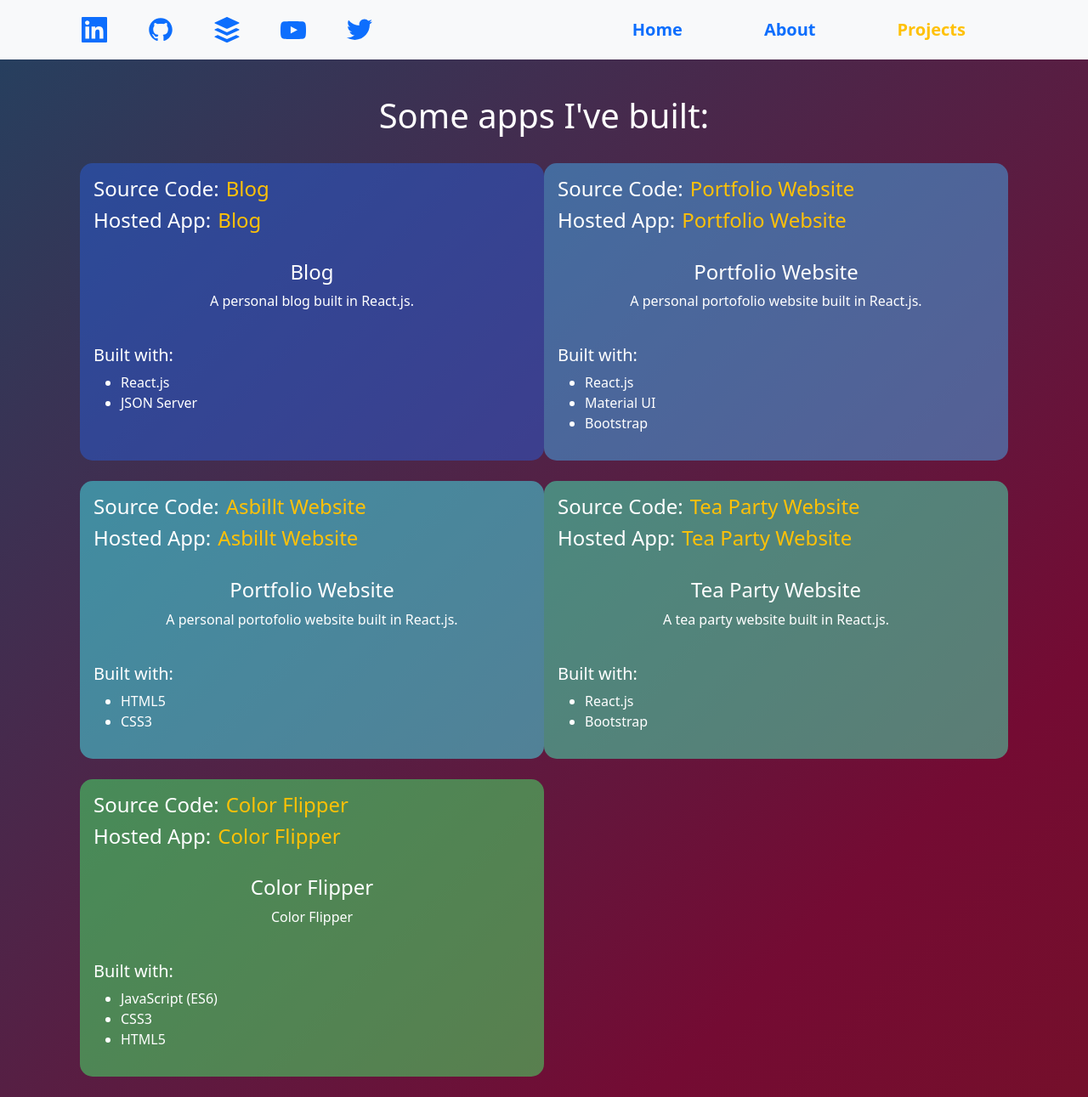
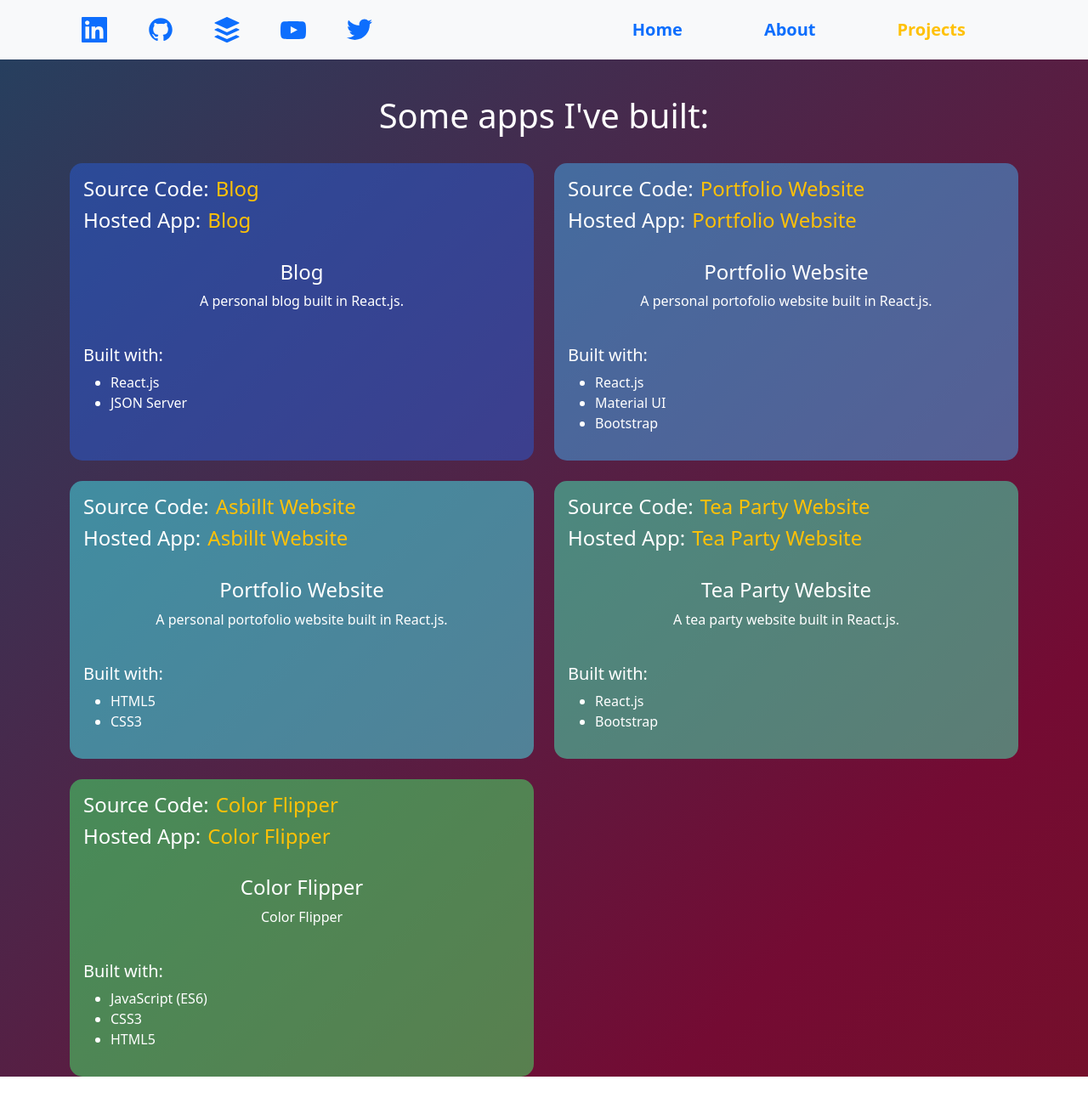
Before and after one commit to asbillt/portfolio-website, a React (Create React App) app: page /projects in a window 1280 px wide. Shown: the whole page at 85% size. After the commit the page ends 1267 px from the top, so only its background shows below. Built offline with nearby package versions, Linux system fonts and the light colour scheme.

Commit message:
Fixes gutters on projects page.

```diff
--- a/src/App.css
+++ b/src/App.css
@@ -41,3 +41,7 @@
 .backgroundColorFlipper {
   background-color: rgba(68, 240, 105, 0.5);
 }
+
+.height {
+  height: 100%;
+}
--- a/src/Components/Projects.js
+++ b/src/Components/Projects.js
@@ -10,12 +10,12 @@ function Projects() {
     <div>
       <NavigationBar />
       <Container className="vh-100 text-white" style={{ paddingTop: "14vh" }}>
-        <Row className="">
+        <Row className="pb-4">
           <Fade in={true} direction="right" easing="ease-out" timeout={500}>
             <h1 className="text-center">Some apps I've built:</h1>
           </Fade>
         </Row>
-        <Row className="d-flex p-4 g-4">
+        <Row className="d-flex g-4">
           <Fade
             in={true}
             direction="right"
@@ -23,13 +23,8 @@ function Projects() {
             timeout={500}
             style={{ transitionDelay: 250 }}
           >
-            <Col
-              xs={12}
-              lg={6}
-              xxl={4}
-              className="backgroundColorBlog backgroundBorder p-3"
-            >
-              <div className="d-flex flex-column">
+            <Col xs={12} lg={6} xxl={4}>
+              <div className="height backgroundColorBlog backgroundBorder p-3 d-flex flex-column">
                 <Col>
                   <h4>
                     Source Code:
@@ -75,13 +70,8 @@ function Projects() {
             timeout={500}
             style={{ transitionDelay: 500 }}
           >
-            <Col
-              xs={12}
-              lg={6}
-              xxl={4}
-              className="backgroundColorPortfolio backgroundBorder p-3"
-            >
-              <div className="d-flex flex-column">
+            <Col xs={12} lg={6} xxl={4}>
+              <div className="height backgroundColorPortfolio backgroundBorder p-3 d-flex flex-column">
                 <Col>
                   <h4>
                     Source Code:
@@ -128,13 +118,8 @@ function Projects() {
             timeout={500}
             style={{ transitionDelay: 750 }}
           >
-            <Col
-              xs={12}
-              lg={6}
-              xxl={4}
-              className="backgroundColorAsbillt backgroundBorder p-3"
-            >
-              <div className="d-flex flex-column">
+            <Col xs={12} lg={6} xxl={4}>
+              <div className="height backgroundColorAsbillt backgroundBorder p-3 d-flex flex-column">
                 <Col>
                   <h4>
                     Source Code:
@@ -180,13 +165,8 @@ function Projects() {
             timeout={500}
             style={{ transitionDelay: 1000 }}
           >
-            <Col
-              xs={12}
-              lg={6}
-              xxl={4}
-              className="backgroundColorTea backgroundBorder p-3"
-            >
-              <div className="d-flex flex-column">
+            <Col xs={12} lg={6} xxl={4}>
+              <div className="height backgroundColorTea backgroundBorder p-3 d-flex flex-column">
                 <Col>
                   <h4>
                     Source Code:
@@ -232,13 +212,8 @@ function Projects() {
             timeout={500}
             style={{ transitionDelay: 1250 }}
           >
-            <Col
-              xs={12}
-              lg={6}
-              xxl={4}
-              className="backgroundColorFlipper backgroundBorder p-3"
-            >
-              <div className="d-flex flex-column">
+            <Col xs={12} lg={6} xxl={4}>
+              <div className="height backgroundColorFlipper backgroundBorder p-3 d-flex flex-column">
                 <Col>
                   <h4>
                     Source Code:
```
